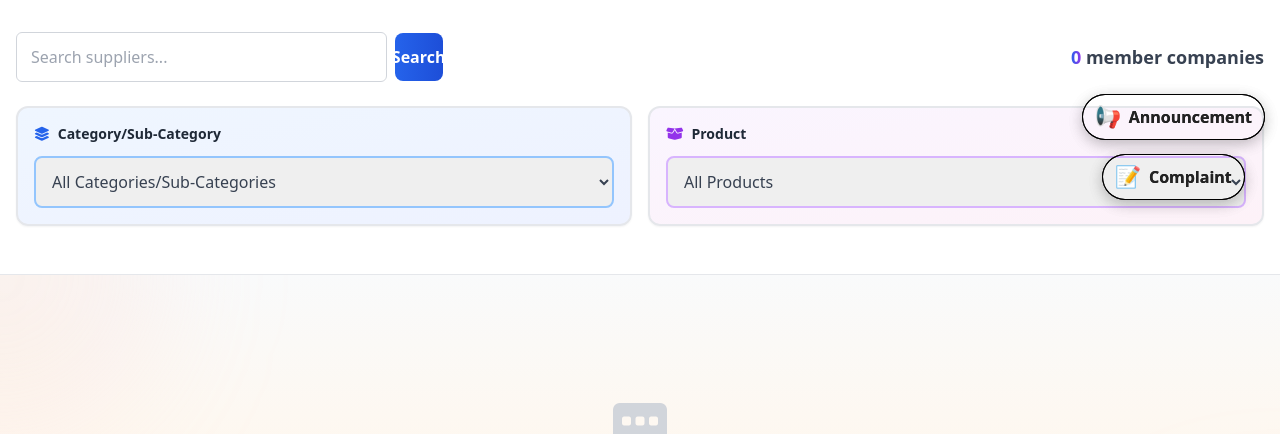
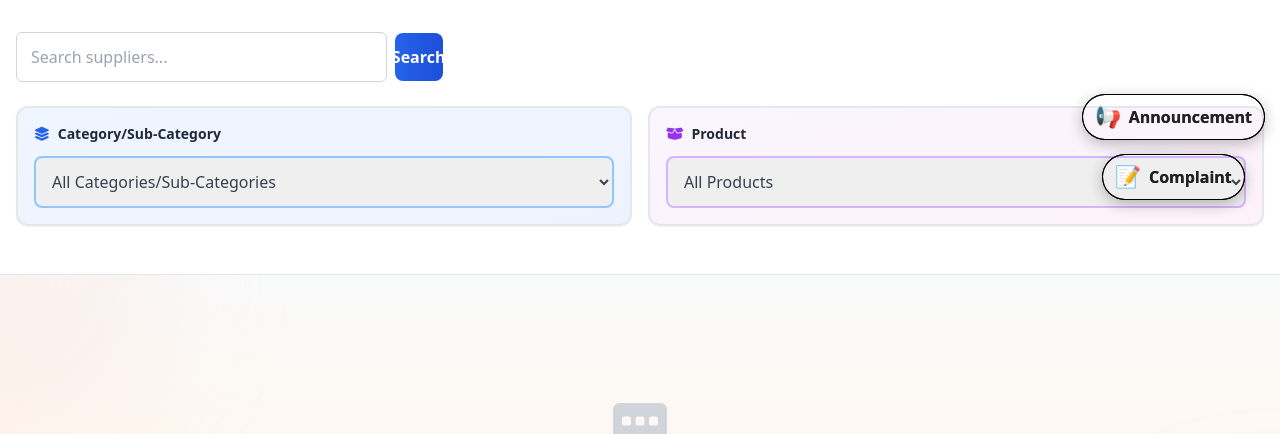
Before and after one commit to techspire01/ciadev, a Django app: page /suppliers/ in a window 1280 px wide. Shown: the part 577-1011 px from the top of the page. Run offline with Django 5.2, Linux system fonts and the light colour scheme; data that the repository does not hold is empty; some libraries are stand-ins or nearby versions.

Commit message:
remove the 161 company name in top and bottom suppliers.html

```diff
--- a/app/templates/suppliers.html
+++ b/app/templates/suppliers.html
@@ -89,11 +89,7 @@
           <input type="text" name="search" placeholder="Search suppliers..." class="border-2 border-blue-200 rounded-lg p-3 flex-1 md:flex-none focus:border-blue-500 focus:ring-2 focus:ring-blue-300 transition-all duration-300" value="{{ request.GET.search }}" />
           <button type="submit" class="bg-gradient-to-r from-blue-600 to-blue-700 text-white px-6 py-3 rounded-lg font-semibold hover:shadow-lg transition-all duration-300 transform hover:scale-105">Search</button>
         </form>
-        <div class="text-center md:text-right">
-          <p class="text-gray-700 font-semibold text-lg">
-            <span class="text-transparent bg-clip-text bg-gradient-to-r from-blue-600 to-purple-600">{{ count }}</span> member companies
-          </p>
-        </div>
+
       </div>
 
       <!-- Advanced Filters -->
@@ -272,18 +268,18 @@
             </div>
           {% endfor %}
         </div>
-
+<!---->
         <!-- Pagination Info -->
         <div class="mt-12 text-center animate-fade-in relative z-10">
           <p class="text-gray-700 font-semibold text-lg">
-            <span class="text-transparent bg-clip-text bg-gradient-to-r from-orange-600 via-red-600 to-orange-500">{{ suppliers|length }}</span> of
-            <span class="text-transparent bg-clip-text bg-gradient-to-r from-orange-600 via-red-600 to-orange-500">{{ count }}</span> member companies
+
             {% if suppliers|length != count %}
               <!-- Add pagination controls here if needed -->
             {% endif %}
           </p>
         </div>
       {% else %}
+
         <!-- Empty State -->
         <div class="text-center py-16 animate-fade-in">
           <div class="inline-block mb-4">
```
